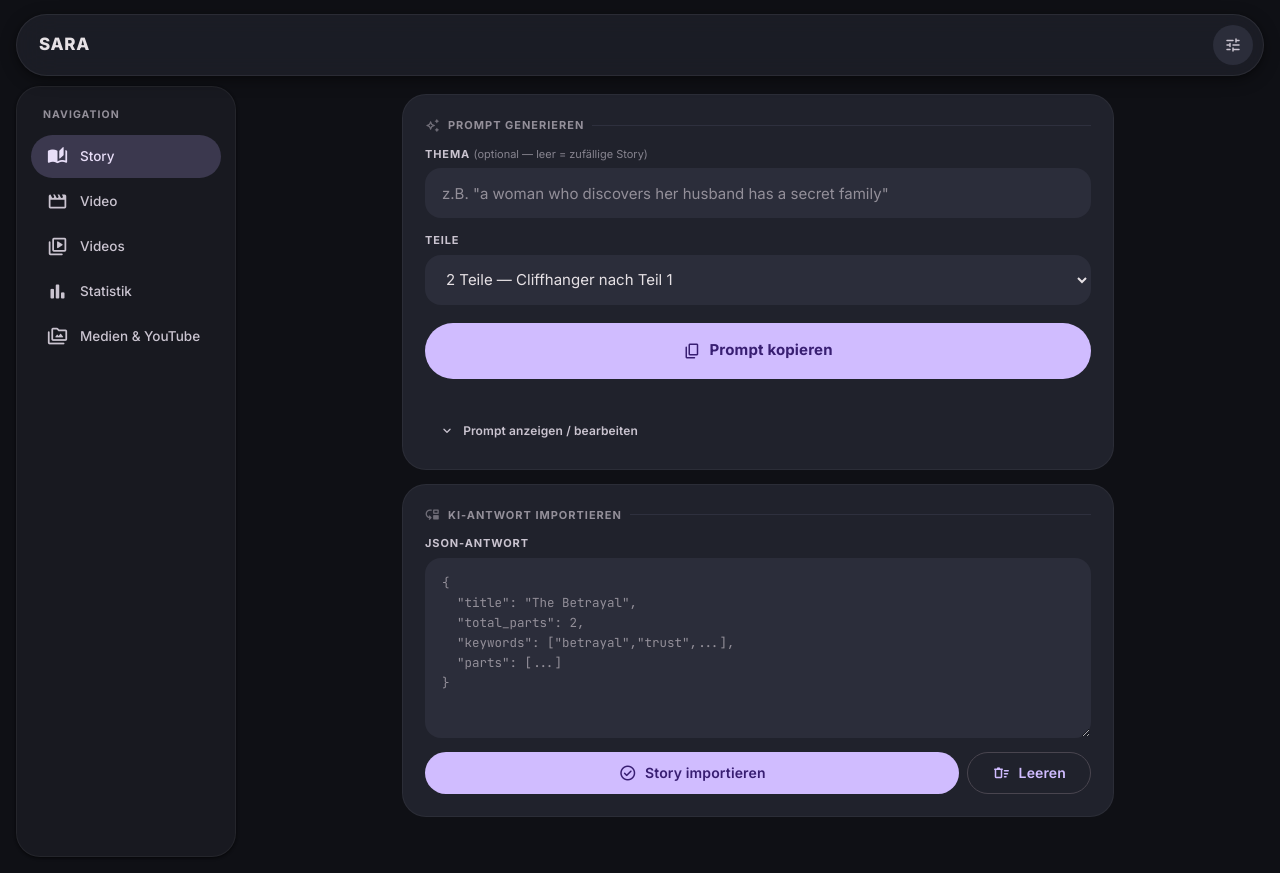
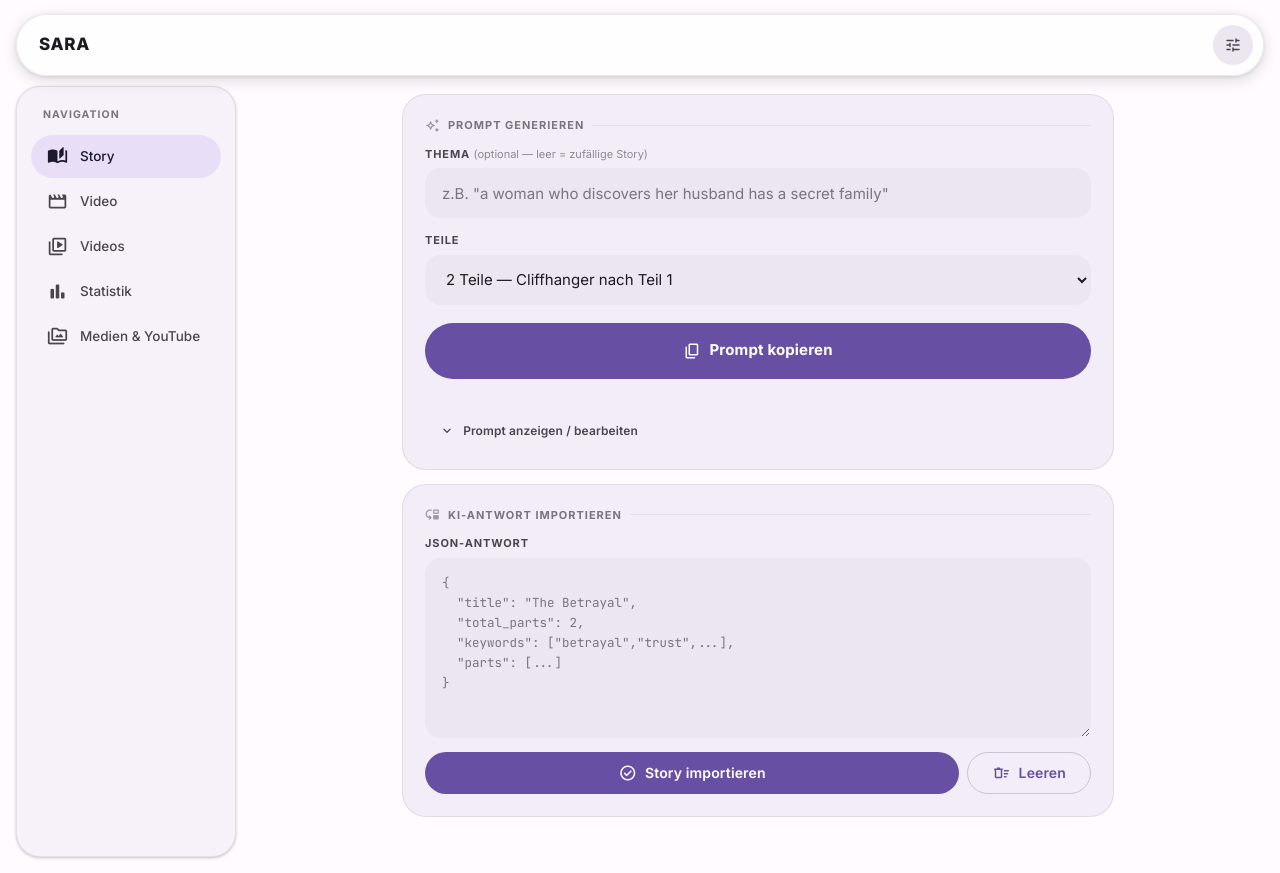
Before and after one commit to L8teNever/SARA, a Flask app: page / in a window 1280 px wide. Run offline with Flask 3, Linux system fonts and the light colour scheme; data comes from the database, SQL or seed files in the repository; data that the repository does not hold is empty; some libraries are stand-ins or nearby versions.

Commit message:
Light Mode: automatische Erkennung ueber prefers-color-scheme, Glas-/Rahmenfarben als Tokens statt festverdrahtet

```diff
--- a/templates/base.html
+++ b/templates/base.html
@@ -13,6 +13,67 @@
   <style>
 /* ── Material You Dark Tokens ─────────────────────────────── */
 :root {
+  /* ── Light Palette (Basis) ──────────────────────────────── */
+  --cp:  #6750A4; --cop:  #FFFFFF;
+  --cpc: #EADDFF; --copc: #21005D;
+  --csc: #E8DEF8; --cosc: #1D192B;
+  --cs:  #FFFBFE;
+  --cs0: #F7F2FA;
+  --cs1: #F3EDF7;
+  --cs2: #ECE6F0;
+  --cs3: #E6E0E9;
+  --cos:  #1C1B1F;
+  --cosv: #49454F;
+  --co:   #79747E;
+  --cov:  #CAC4D0;
+  --covv: #E7E0EC;
+  --ce: #B3261E; --cec: #F9DEDC;
+  --cg: #146C2E; --cgc: #C8F7D3;
+  --cw: #FFB951;
+  --r1: 8px; --r2: 16px; --r3: 20px; --r4: 28px; --r5: 24px; --rf: 9999px;
+  --rail: 220px; --botnav: 72px;
+  --e1: 0 1px 2px rgba(0,0,0,.12),0 1px 3px 1px rgba(0,0,0,.08);
+  --e2: 0 4px 16px rgba(0,0,0,.14),0 1px 4px rgba(0,0,0,.10);
+  --e3: 0 8px 28px rgba(0,0,0,.18),0 2px 8px rgba(0,0,0,.12);
+  --glass-rgb: 255,255,255;
+  --glass-a1: .72; --glass-a2: .82;
+  --glass-border: rgba(0,0,0,.08);
+  --hairline: rgba(0,0,0,.08);
+  --hairline-hover: rgba(0,0,0,.14);
+  --tint-02: rgba(0,0,0,.03);
+}
+/* System steht auf "dunkel" und es gibt keine explizite Nutzerwahl (data-theme) */
+@media (prefers-color-scheme: dark) {
+  :root:not([data-theme="light"]) {
+    --cp:  #D0BCFF; --cop:  #381E72;
+    --cpc: #4F378B; --copc: #EADDFF;
+    --csc: #3B384E; --cosc: #E8DEF8;
+    --cs:  #0F1015;
+    --cs0: #181920;
+    --cs1: #20222C;
+    --cs2: #2B2D3A;
+    --cs3: #363848;
+    --cos:  #E6E1E5;
+    --cosv: #CAC4D0;
+    --co:   #938F99;
+    --cov:  #49454F;
+    --covv: #2E303E;
+    --ce: #F2B8B5; --cec: #8C1D18;
+    --cg: #6DD58C; --cgc: #0A3818;
+    --cw: #FFB951;
+    --e1: 0 1px 2px rgba(0,0,0,.35),0 1px 3px 1px rgba(0,0,0,.2);
+    --e2: 0 4px 16px rgba(0,0,0,.4),0 1px 4px rgba(0,0,0,.25);
+    --e3: 0 8px 28px rgba(0,0,0,.5),0 2px 8px rgba(0,0,0,.3);
+    --glass-rgb: 32,34,44;
+    --glass-a1: .72; --glass-a2: .82;
+    --glass-border: rgba(255,255,255,.07);
+    --hairline: rgba(255,255,255,.05);
+    --hairline-hover: rgba(255,255,255,.08);
+    --tint-02: rgba(255,255,255,.02);
+  }
+}
+/* Explizite Nutzerwahl "dunkel" gewinnt immer, auch wenn das System hell steht */
+:root[data-theme="dark"] {
   --cp:  #D0BCFF; --cop:  #381E72;
   --cpc: #4F378B; --copc: #EADDFF;
   --csc: #3B384E; --cosc: #E8DEF8;
@@ -58,8 +123,8 @@ input,textarea,select{font:inherit;color:inherit}
    den Weichzeichner), statt dass beide nur fest oben/unten eingerahmten
    Platz belegen. */
 .ghead{position:fixed;top:14px;left:16px;right:16px;z-index:40;padding:10px 10px 10px 22px;border-radius:var(--rf);
-  background:rgba(32,34,44,.72);backdrop-filter:blur(22px) saturate(1.5);-webkit-backdrop-filter:blur(22px) saturate(1.5);
-  border:1px solid rgba(255,255,255,.07);display:flex;align-items:center;gap:12px;box-shadow:var(--e2)}
+  background:rgba(var(--glass-rgb),var(--glass-a1));backdrop-filter:blur(22px) saturate(1.5);-webkit-backdrop-filter:blur(22px) saturate(1.5);
+  border:1px solid var(--glass-border);display:flex;align-items:center;gap:12px;box-shadow:var(--e2)}
 .ghead__logo{font-size:17px;font-weight:800;letter-spacing:.04em;flex-shrink:0}
 .ghead__title{flex:1;min-width:0;font-size:15.5px;font-weight:700;white-space:nowrap;overflow:hidden;text-overflow:ellipsis}
 .ghead__back{flex-shrink:0;background:var(--cs2)}
@@ -79,7 +144,7 @@ input,textarea,select{font:inherit;color:inherit}
 
 /* ── Sidebar (desktop) ──────────────────────────────────── */
 .rail{width:var(--rail);flex-shrink:0;margin-right:16px;background:var(--cs0);border-radius:var(--r5);
-  border:1px solid rgba(255,255,255,.05);display:flex;flex-direction:column;padding:20px 14px;box-shadow:var(--e1);overflow-y:auto}
+  border:1px solid var(--hairline);display:flex;flex-direction:column;padding:20px 14px;box-shadow:var(--e1);overflow-y:auto}
 .rail__eyebrow{font-size:10.5px;font-weight:700;letter-spacing:.1em;text-transform:uppercase;color:var(--co);padding:0 12px;margin-bottom:12px}
 .rail__item{position:relative;display:flex;align-items:center;gap:12px;width:100%;padding:11px 16px;border-radius:var(--rf);
   color:var(--cosv);font-size:13.5px;font-weight:500;transition:background .18s,color .18s;cursor:pointer;margin-bottom:2px}
@@ -112,14 +177,14 @@ input,textarea,select{font:inherit;color:inherit}
 .page-hdr__sub{font-size:13px;color:var(--cosv);margin-top:4px}
 
 /* ── Cards ───────────────────────────────────────────────── */
-.card{background:var(--cs1);border-radius:var(--r5);padding:22px;margin-bottom:14px;border:1px solid rgba(255,255,255,.05)}
+.card{background:var(--cs1);border-radius:var(--r5);padding:22px;margin-bottom:14px;border:1px solid var(--hairline)}
 .card:last-child{margin-bottom:0}
 .card--el{background:var(--cs0);box-shadow:var(--e1);border:none}
 .card--hero{background:linear-gradient(135deg,var(--cpc),#2E2359);color:var(--copc);border:none;box-shadow:var(--e2)}
 
 /* Step cards */
-.step-card{background:var(--cs1);border-radius:var(--r5);border:1px solid rgba(255,255,255,.05);overflow:hidden;margin-bottom:14px}
-.step-card__hdr{display:flex;align-items:center;gap:14px;padding:18px 22px;background:rgba(255,255,255,.02);border-bottom:1px solid rgba(255,255,255,.05)}
+.step-card{background:var(--cs1);border-radius:var(--r5);border:1px solid var(--hairline);overflow:hidden;margin-bottom:14px}
+.step-card__hdr{display:flex;align-items:center;gap:14px;padding:18px 22px;background:var(--tint-02);border-bottom:1px solid var(--hairline)}
 .step-card__num{width:32px;height:32px;flex-shrink:0;border-radius:var(--rf);background:var(--cpc);color:var(--copc);display:flex;align-items:center;justify-content:center;font-size:12px;font-weight:700;letter-spacing:-.3px}
 .step-card__title{font-size:15px;font-weight:700;line-height:1.2}
 .step-card__sub{font-size:12px;color:var(--cosv);margin-top:2px}
```
Also changed, not shown: other parts of templates/base.html (+14 -10 lines).
